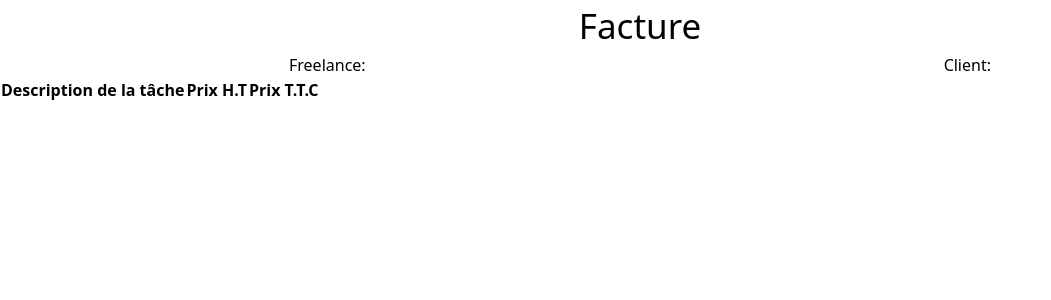
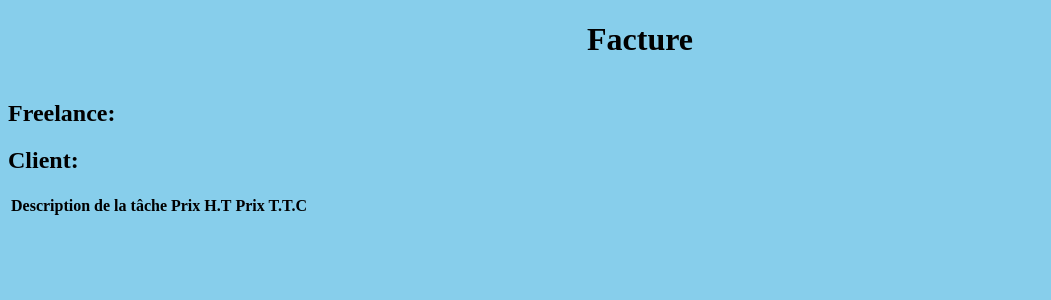
Before and after one commit to ScuBix1/GenerateurFacture, a Symfony app: template templates/home/index.html.twig in a window 1280 px wide. Shown: the top 300 px of the page, without its empty margins (0-1051 px from the left). Run offline with Twig, Linux system fonts and the light colour scheme; the template is opened without the code that fills it, so the values that code supplies are empty; style sheets or scripts are compiled from the project's sources; some libraries are stand-ins or nearby versions.

Commit message:
delete tailwind and update facture form

```diff
--- a/assets/styles/app.css
+++ b/assets/styles/app.css
@@ -1,6 +1,10 @@
-@tailwind base;
-@tailwind components;
-@tailwind utilities;
 body {
     background-color: skyblue;
 }
+h1{
+    text-align: center;
+}
+.div-form-flex > form{
+    display: flex;
+    justify-content: space-around;
+}
--- a/package.json
+++ b/package.json
@@ -2,7 +2,7 @@
     "devDependencies": {
         "@babel/core": "^7.17.0",
         "@babel/preset-env": "^7.16.0",
-        "@symfony/webpack-encore": "^4.0.0",
+        "@symfony/webpack-encore": "^4.6.1",
         "autoprefixer": "^10.4.19",
         "core-js": "^3.23.0",
         "postcss": "^8.4.39",
--- a/postcss.config.js
+++ b/postcss.config.js
@@ -1,6 +1,5 @@
 module.exports = {
   plugins: {
-    tailwindcss: {},
     autoprefixer: {},
   },
 }
--- a/src/Controller/HomeController.php
+++ b/src/Controller/HomeController.php
@@ -20,8 +20,8 @@ class HomeController extends AbstractController{
         $clients = $repository->findAll();
         $facture = new Facture();
         $formFacture = $this->createForm(FactureType::class);
+        $formFacture->handleRequest($request);
         if($formFacture->isSubmitted() && $formFacture->isValid()){
-            $em->persist($facture);
             $em->flush();
             $this->addFlash('success', 'La facture est bien ajouté');
         }
--- a/tailwind.config.js
+++ /dev/null
@@ -1,11 +0,0 @@
-/** @type {import('tailwindcss').Config} */
-module.exports = {
-  content: [
-    "./assets/**/*.js",
-    "./templates/**/*.html.twig",
-  ],
-  theme: {
-    extend: {},
-  },
-  plugins: [],
-}
--- a/templates/home/index.html.twig
+++ b/templates/home/index.html.twig
@@ -4,16 +4,15 @@
 
 {% block body %}
     <main>
-        <div class="grid w-[100%]">
-            <h1 class="text-[35px] text-center text-uppercase ">Facture</h1>
-            <div>
+        <div>
+            <h1>Facture</h1>
+            <div class="div-form-flex">
                 {{ form_start(formFacture) }}
                     {% for field in formFacture %}
                         {%  if form_label(field) != '<label for="facture__token">Token</label>' %}
-                        <div class="flex justify-around">
+                        <div >
                             {{ form_label(field) }}
                             {{ form_widget(field) }}
-                            {{ form_errors(field) }}
                         </div>
                         {% endif %}
                     {% endfor %}
@@ -21,7 +20,7 @@
 
             </div>
         </div>
-        <div class="flex justify-around">
+        <div >
             <div>
                 <h2>Freelance: </h2>
                 <ul>
```
Also changed, not shown: src/Form/FactureType.php (+5 -18 lines), package-lock.json.
